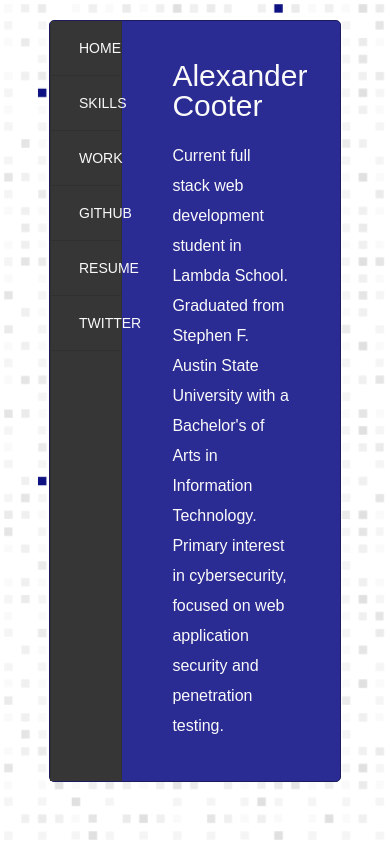
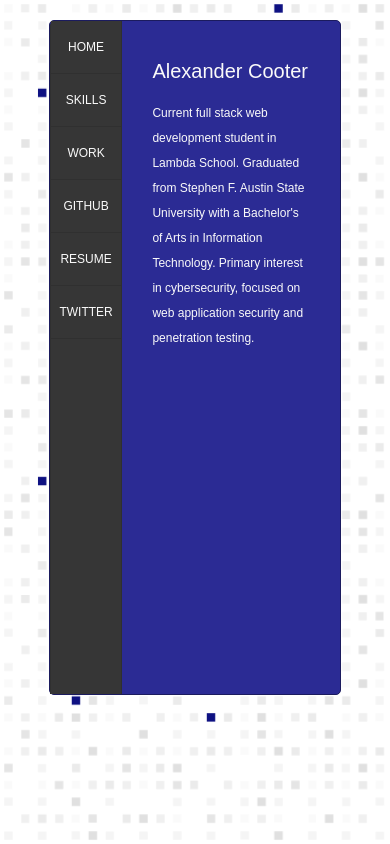
Before and after one commit to alex-lc/pv2, a React (Create React App) app: page / in a window 390 px wide. Built offline with nearby package versions, Linux system fonts and the light colour scheme.

Commit message:
mobile responsiveness for Home component. working on others now

```diff
--- a/src/App.js
+++ b/src/App.js
@@ -38,6 +38,11 @@ const Container = styled.div`
       padding: 4rem 5rem;
       width: 75%;
       border-top-right-radius: 0.5rem;
+
+      @media (max-width: 850px) {
+        padding: 4rem 3rem;
+
+      }
     }
   }
 `;
--- a/src/components/Home.js
+++ b/src/components/Home.js
@@ -7,12 +7,25 @@ const HomeContainer = styled.div`
         font-size: 3rem;
         font-weight: 200;
         margin-bottom: 2rem;
+
+        @media (max-width: 850px) {
+            font-size: 2rem;
+        }
     }
 
     p {
         font-size: 1.6rem;
         font-weight: 300;
         line-height: 3rem;
+
+        @media (max-width: 850px) {
+            font-size: 1.4rem;
+            line-height: 2.5rem;
+        }
+
+        @media (max-width: 500px) {
+            font-size: 1.2rem;
+        }
     }
 `;
 
--- a/src/components/Nav.js
+++ b/src/components/Nav.js
@@ -23,6 +23,15 @@ const NavMenu = styled.div`
             background: #303030;
             color: #ffffff;
         }
+
+        @media (max-width: 850px) {
+            padding: 2rem 0;
+            text-align: center;
+        }
+
+        @media (max-width: 550px) {
+            font-size: 1.2rem;
+        }
     }
 `;
 
```
